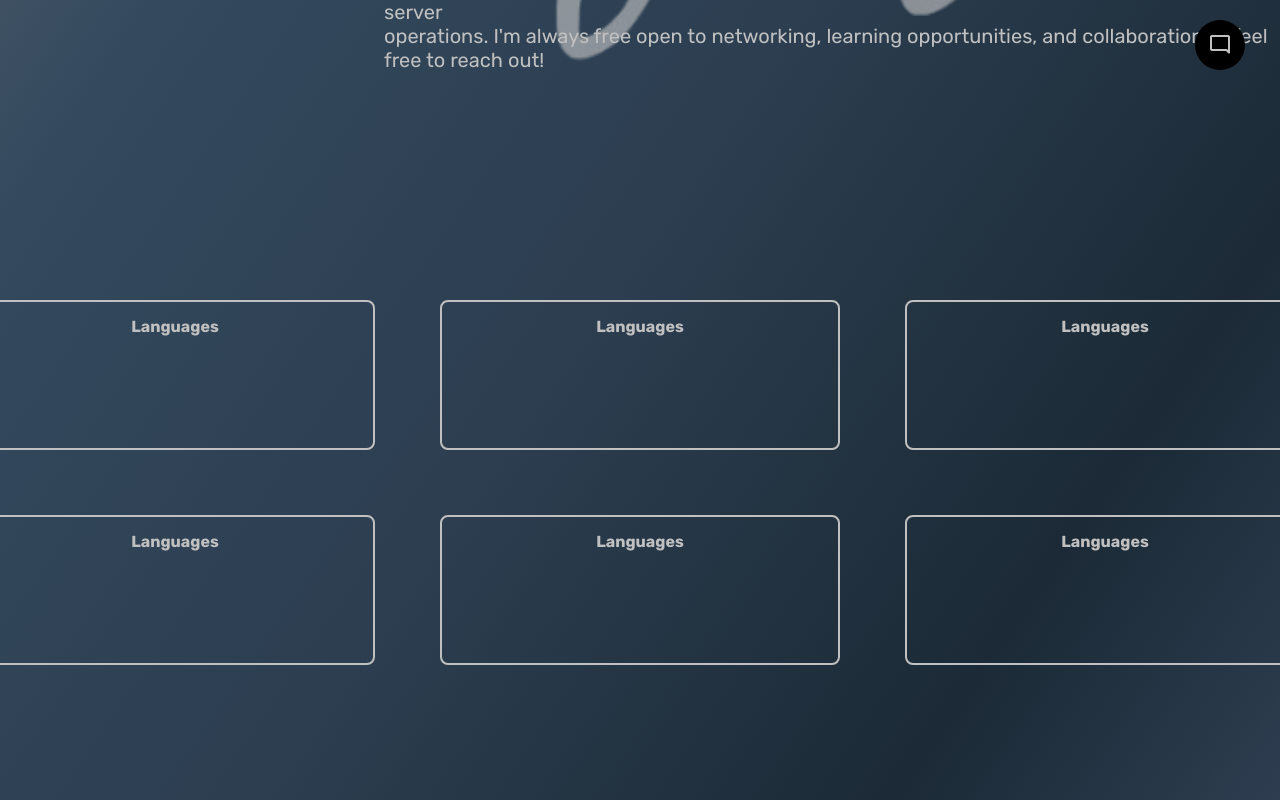
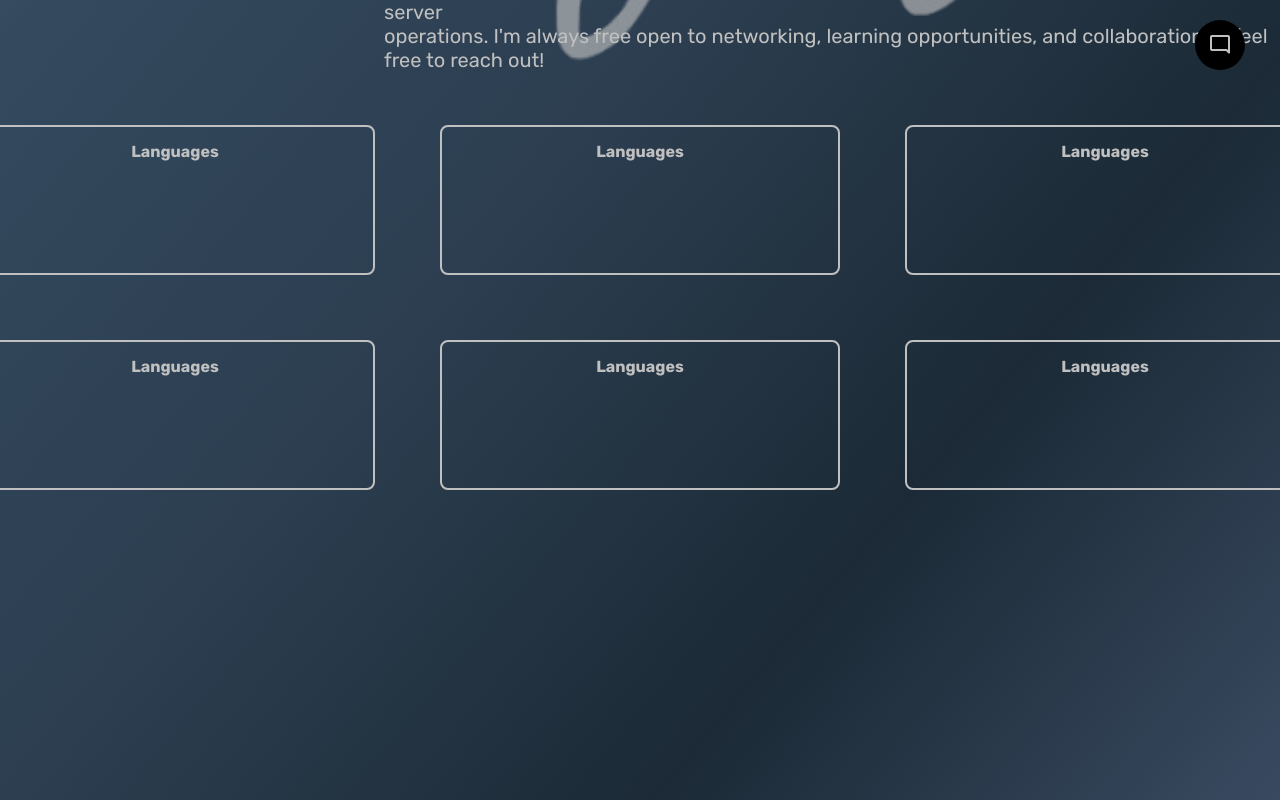
Before and after one commit to JosephLin135/LinProject, a React (Vite) app: page / in a window 1280 px wide. Shown: the part 700-1500 px from the top of the page. Built offline with nearby package versions, Linux system fonts and the light colour scheme.

Commit message:
fixed for vercel page

```diff
--- a/src/index.css
+++ b/src/index.css
@@ -8,8 +8,8 @@
 }
 
 body {
-  width: 100%;
-  min-height: 125vh;
+  width: 100vw;
+  min-height: 100vh;
   background: linear-gradient(to bottom right, #5f6a72, #34495e, #2c3e50, #1b2a36, #3a4a61);
   opacity: 1;
   transition: opacity 0.5s ease;
@@ -202,8 +202,8 @@ h2 {
   display: grid;
   grid-template-columns: repeat(3, 1fr);
   gap: 65px;
-  max-width: 600px;
-  margin: 500px auto;
+  max-width: 400px;
+  margin: 325px auto;
   justify-content: center;
 }
 
```
Also changed, not shown: src/dark_gradient.png (added), vercel.json.
